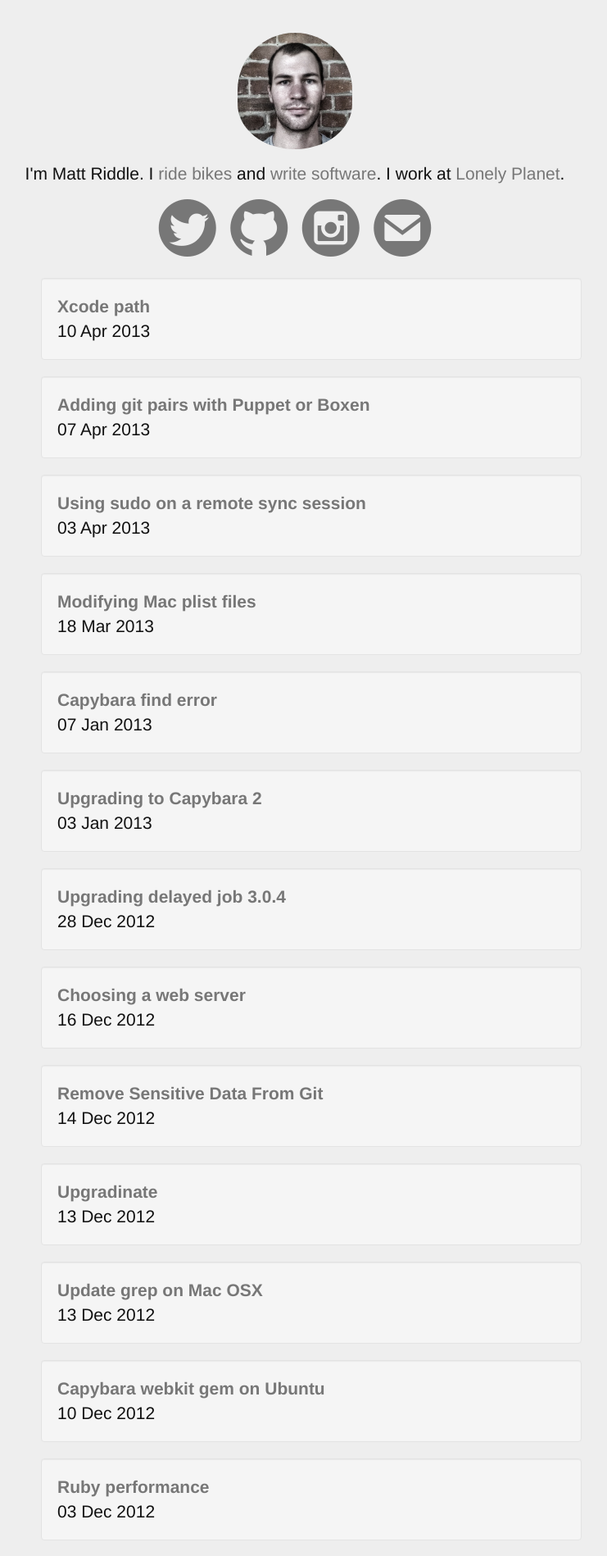
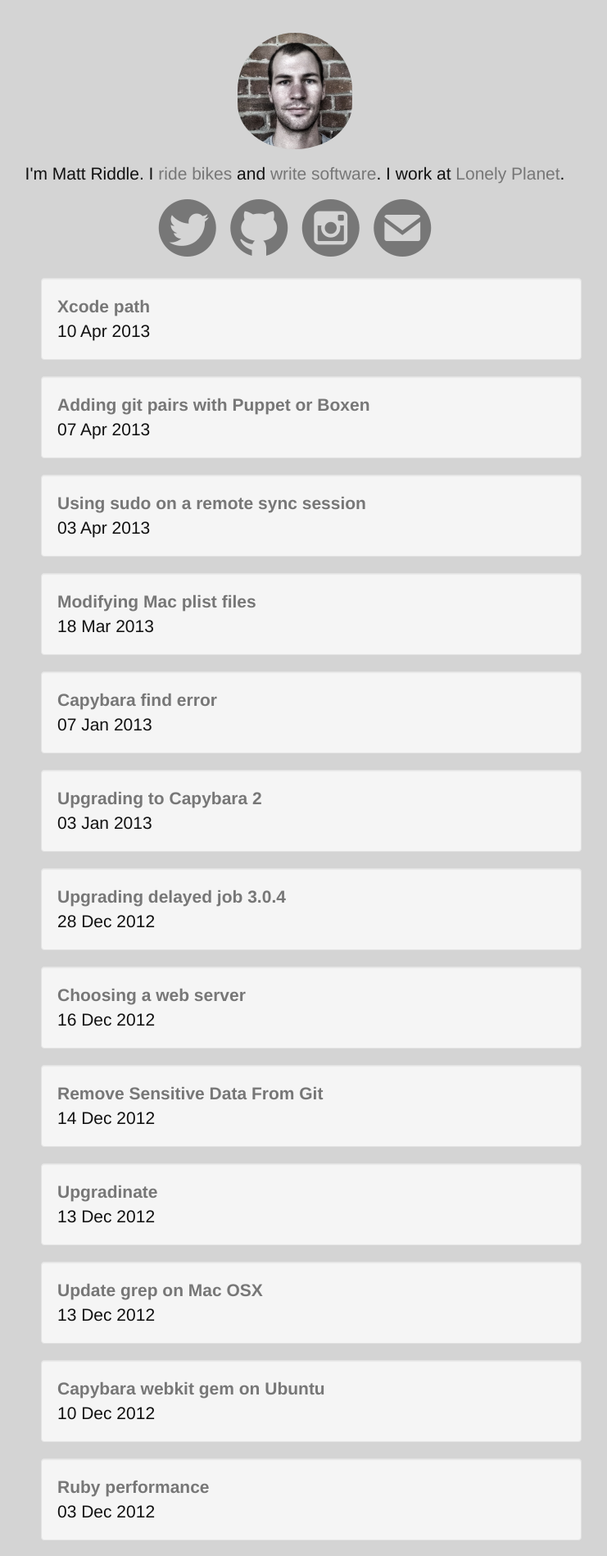
Before and after one commit to mriddle/mriddle, a Jekyll site: the page built from index.html, in a window 1280 px wide. Shown: the top 1898 px of the page at 82% size, without its empty margins (280-1021 px from the left). Built offline with Jekyll 4.4.1, drawn with Linux system fonts in a browser that asks for light colours; Markdown is read by kramdown in place of the engine named in the settings.

Commit message:
Remove old config info and tweak colours

```diff
--- a/_config.yml
+++ b/_config.yml
@@ -3,7 +3,5 @@ markdown: redcarpet
 highlighter: pygments
 safe: true
 lsi: false
-baseurl:
+baseurl: /mriddle.github.io
 url: mriddle.com
-about: Hi there! My name is Matthew Riddle and this is my log of programming related solutions and tutorials that I have written or found on the net which have proven useful. It's kept primary for my own memory but is shared to help others.
-slogan: It's a feature not a bug!
--- a/css/stylesheet.css
+++ b/css/stylesheet.css
@@ -5,7 +5,7 @@ body {
   font-size: 21px;
   font-weight: 200;
   color: #111;
-  background-color: #eee;
+  background-color: #d4d4d4;
 }
 
 p {
@@ -56,7 +56,7 @@ a {
 }
 
 a:hover {
-  color: #84596B;
+  color: #8b98b4;
 }
 
 /* Larger screens */
```
